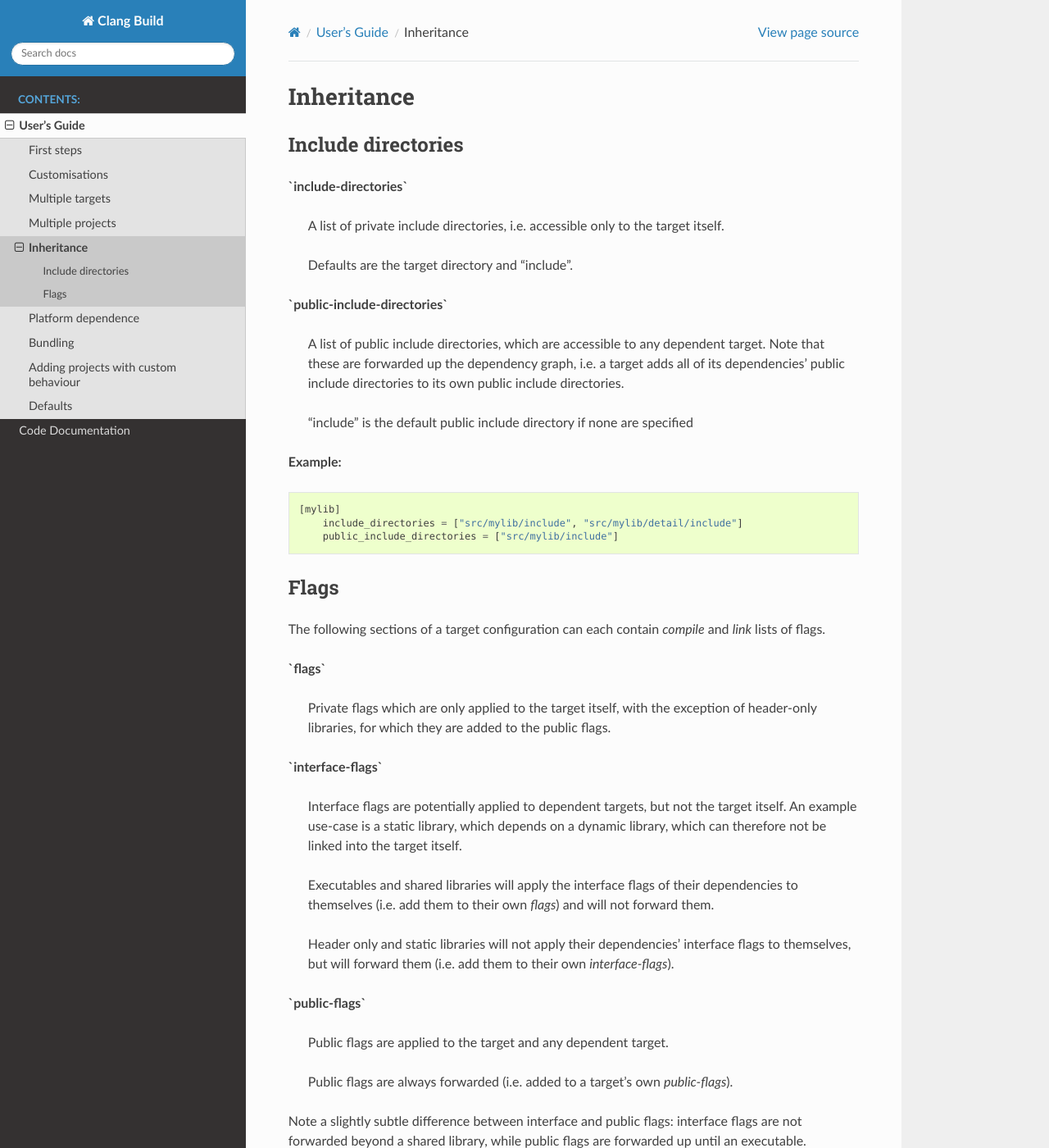
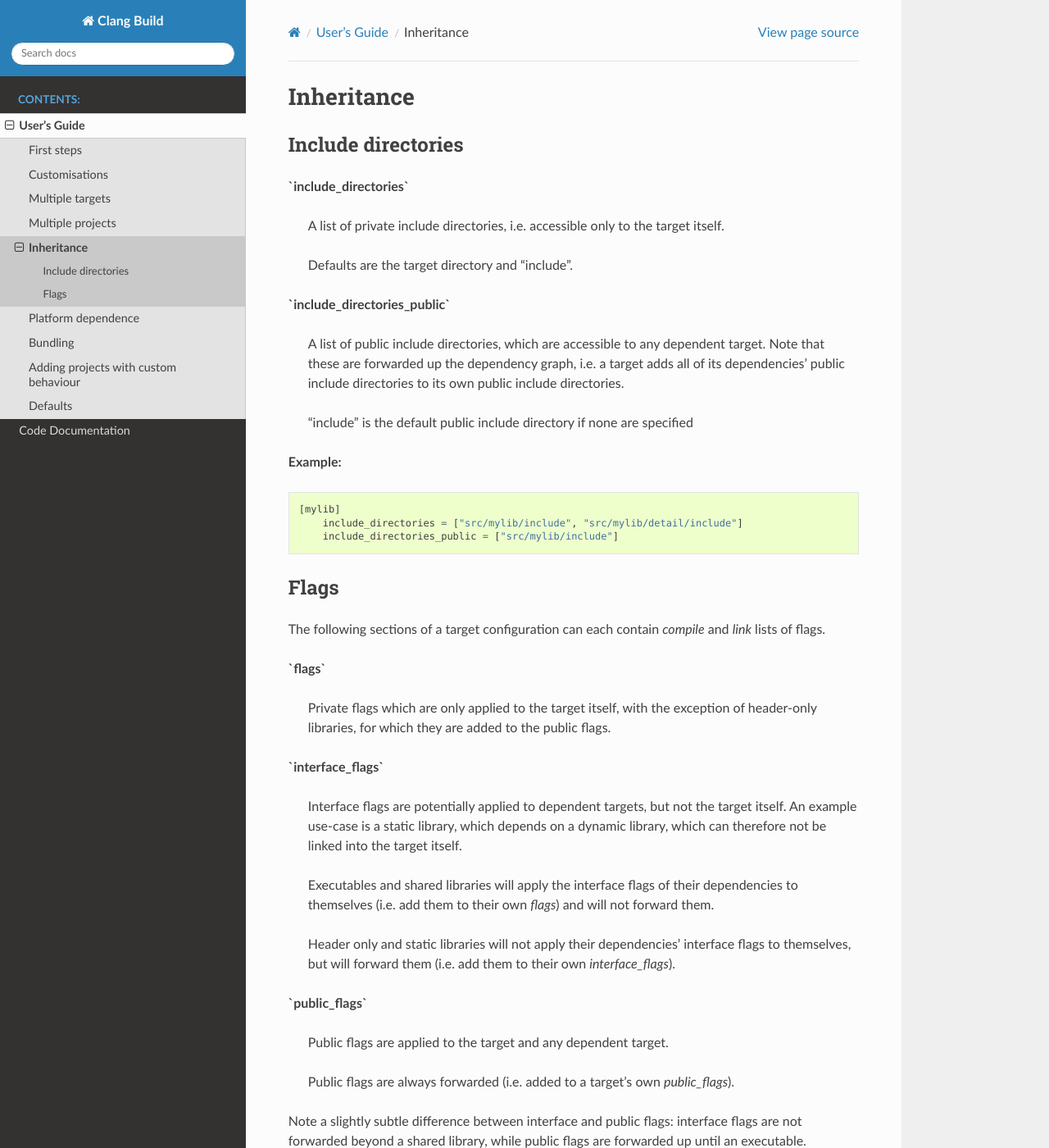
Before and after one commit to Trick-17/clang-build, a Sphinx documentation site: the page built from docs/user_guide/inheritance.rst, in a window 1280 px wide and 1400 px high. Shown: the whole window at 82% size. Built offline with Sphinx 7.4.7 and the Read the Docs theme 2.0.0, drawn with Linux system fonts in a browser that asks for light colours.

```diff
--- a/docs/user_guide/inheritance.rst
+++ b/docs/user_guide/inheritance.rst
@@ -5,13 +5,13 @@ Inheritance
 Include directories
 ----------------------------------------------
 
-**`include-directories`**
+**`include_directories`**
 
     A list of private include directories, i.e. accessible only to the target itself.
 
     Defaults are the target directory and "include".
 
-**`public-include-directories`**
+**`include_directories_public`**
 
     A list of public include directories, which are accessible to any dependent target.
     Note that these are forwarded up the dependency graph, i.e. a target adds all of
@@ -25,7 +25,7 @@ Include directories
 
     [mylib]
         include_directories = ["src/mylib/include", "src/mylib/detail/include"]
-        public_include_directories = ["src/mylib/include"]
+        include_directories_public = ["src/mylib/include"]
 
 
 Flags
@@ -39,7 +39,7 @@ The following sections of a target configuration can each contain `compile` and
     Private flags which are only applied to the target itself, with the exception
     of header-only libraries, for which they are added to the public flags.
 
-**`interface-flags`**
+**`interface_flags`**
 
     Interface flags are potentially applied to dependent targets, but not the target itself.
     An example use-case is a static library, which depends on a dynamic library, which can
@@ -49,13 +49,13 @@ The following sections of a target configuration can each contain `compile` and
     to themselves (i.e. add them to their own `flags`) and will not forward them.
 
     Header only and static libraries will not apply their dependencies' interface flags to
-    themselves, but will forward them (i.e. add them to their own `interface-flags`).
+    themselves, but will forward them (i.e. add them to their own `interface_flags`).
 
-**`public-flags`**
+**`public_flags`**
 
     Public flags are applied to the target and any dependent target.
 
-    Public flags are always forwarded (i.e. added to a target's own `public-flags`).
+    Public flags are always forwarded (i.e. added to a target's own `public_flags`).
 
 
 Note a slightly subtle difference between interface and public flags:
--- a/docs/user_guide/platform_dependence.rst
+++ b/docs/user_guide/platform_dependence.rst
@@ -7,7 +7,7 @@ Per-Platform Target Configuration
 
 The following lists and sections of the target configuration can be specified individually per platform:
 
-- `include_directories` and `public_include_directories`
+- `include_directories` and `include_directories_public`
 - `sources`
 - `flags`
 
@@ -26,7 +26,7 @@ Example
         include_directories_public = ["include"]
         sources = ["src/common.c"]
 
-        [mylib.public-flags]
+        [mylib.public_flags]
             compile = ["-DMYLIB_VERSION_MAJOR=2", "-DMYLIB_VERSION_MINOR=1", "-DMYLIB_VERSION_PATCH=2"]
 
         [mylib.osx]
@@ -35,7 +35,7 @@ Example
 
             [mylib.osx.flags]
                 compile = ["-DMYLIB_OSX"]
-            [mylib.osx.interface-flags]
+            [mylib.osx.interface_flags]
                 link = ["-framework", "Cocoa"]
 
         [mylib.windows]
```
Also changed, not shown: 3 other files.
